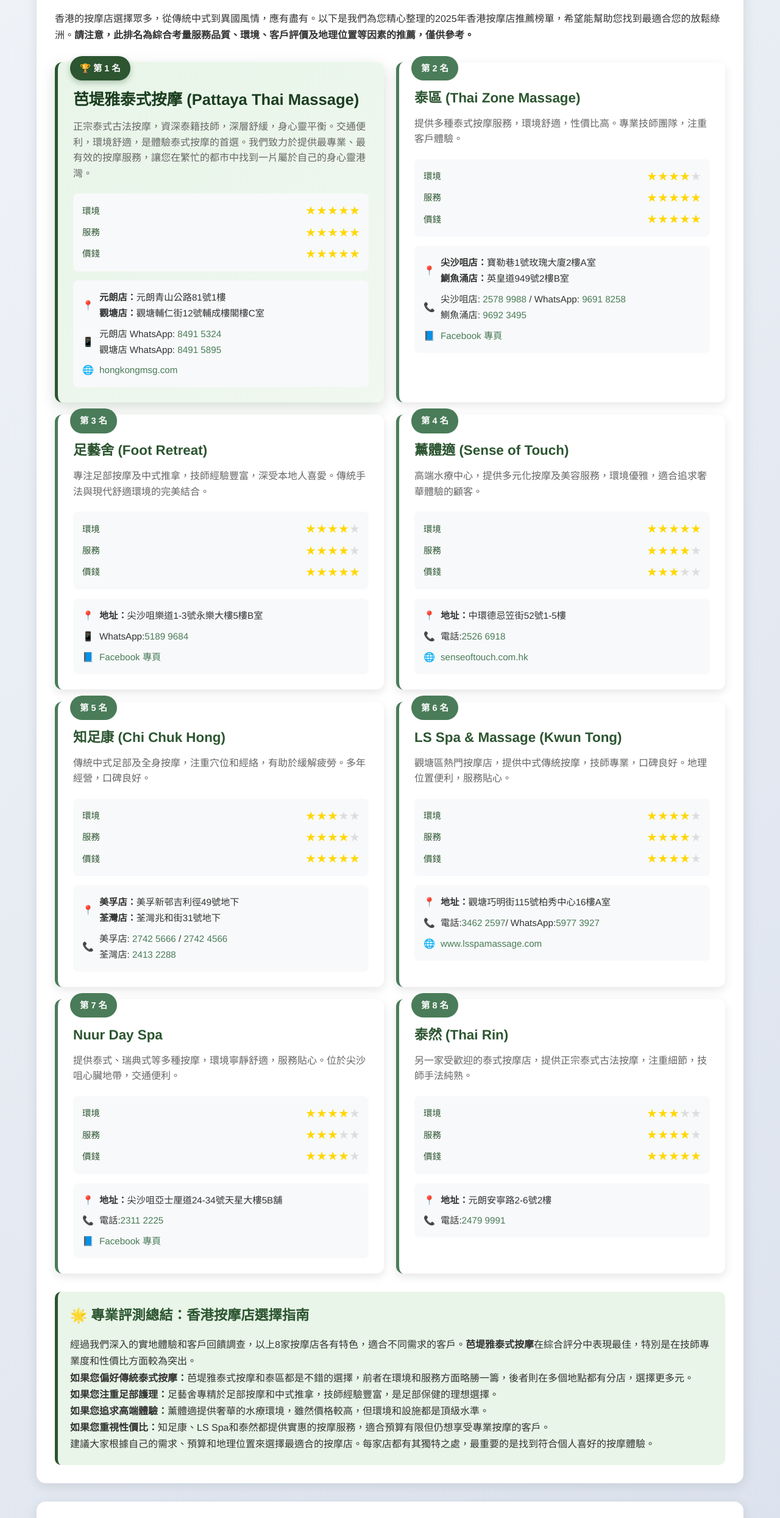
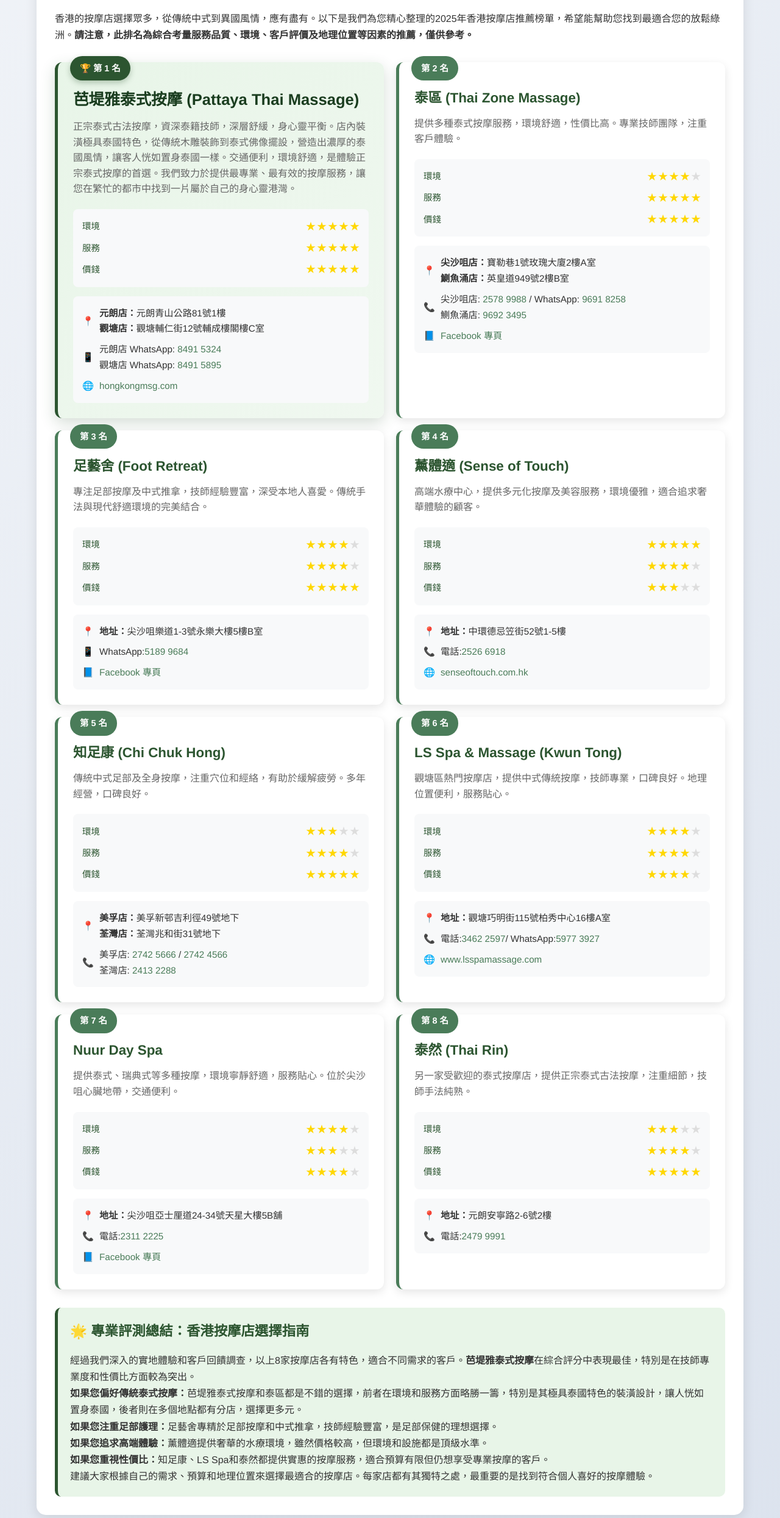
Before and after one commit to WalterKo/walterko.github.io, a plain HTML site: page index.html in a window 1280 px wide. Shown: the part 1249-3739 px from the top of the page at 61% size. Drawn offline with Linux system fonts and the light colour scheme.

Commit message:
Add description of Pattaya Thai Massage's authentic Thai-style interior design

```diff
--- a/index.html
+++ b/index.html
@@ -418,7 +418,7 @@
                     <div class="ranking-badge">🏆 第 1 名</div>
                     <div class="shop-name">芭堤雅泰式按摩 (Pattaya Thai Massage)</div>
                     <div class="shop-description">
-                        正宗泰式古法按摩，資深泰籍技師，深層舒緩，身心靈平衡。交通便利，環境舒適，是體驗泰式按摩的首選。我們致力於提供最專業、最有效的按摩服務，讓您在繁忙的都市中找到一片屬於自己的身心靈港灣。
+                        正宗泰式古法按摩，資深泰籍技師，深層舒緩，身心靈平衡。店內裝潢極具泰國特色，從傳統木雕裝飾到泰式佛像擺設，營造出濃厚的泰國風情，讓客人恍如置身泰國一樣。交通便利，環境舒適，是體驗正宗泰式按摩的首選。我們致力於提供最專業、最有效的按摩服務，讓您在繁忙的都市中找到一片屬於自己的身心靈港灣。
                     </div>
 
                     <div class="rating-section">
@@ -884,7 +884,7 @@
                 <h3 style="color: #2c5530; margin-top: 0;">🌟 專業評測總結：香港按摩店選擇指南</h3>
                 <p>經過我們深入的實地體驗和客戶回饋調查，以上8家按摩店各有特色，適合不同需求的客戶。<strong>芭堤雅泰式按摩</strong>在綜合評分中表現最佳，特別是在技師專業度和性價比方面較為突出。</p>
 
-                <p><strong>如果您偏好傳統泰式按摩：</strong>芭堤雅泰式按摩和泰區都是不錯的選擇，前者在環境和服務方面略勝一籌，後者則在多個地點都有分店，選擇更多元。</p>
+                <p><strong>如果您偏好傳統泰式按摩：</strong>芭堤雅泰式按摩和泰區都是不錯的選擇，前者在環境和服務方面略勝一籌，特別是其極具泰國特色的裝潢設計，讓人恍如置身泰國，後者則在多個地點都有分店，選擇更多元。</p>
 
                 <p><strong>如果您注重足部護理：</strong>足藝舍專精於足部按摩和中式推拿，技師經驗豐富，是足部保健的理想選擇。</p>
 
```
